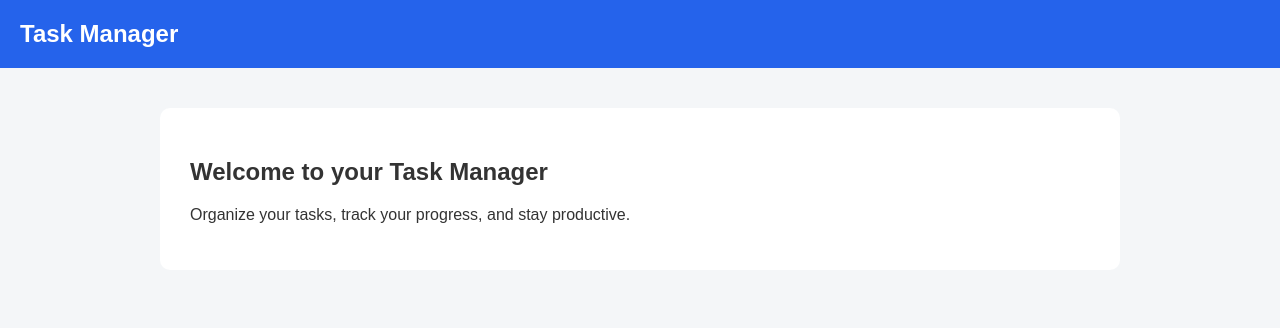
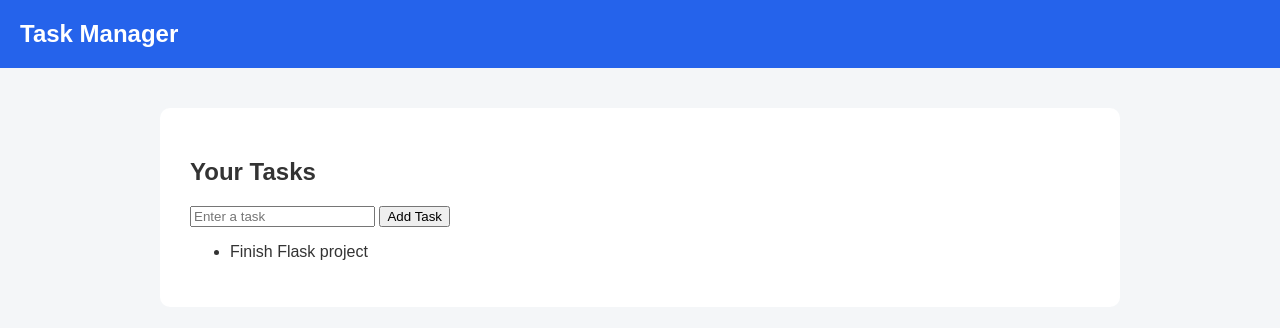
Before and after one commit to ed-earo/task-manager, a Flask app: page / in a window 1280 px wide. Shown: the top 328 px of the page. Run offline with Flask 3, Linux system fonts and the light colour scheme.

Commit message:
Added task creation and database integration

```diff
--- /dev/null
+++ b/app/extensions.py
@@ -0,0 +1,3 @@
+from flask_sqlalchemy import SQLAlchemy
+
+db = SQLAlchemy()
--- a/app/routes.py
+++ b/app/routes.py
@@ -1,4 +1,6 @@
-from flask import Blueprint, render_template
+from flask import Blueprint, render_template, request, redirect, url_for
+from app.extensions import db
+from app.models import Task
 
 
 main = Blueprint("main", __name__)
@@ -6,4 +8,17 @@ main = Blueprint("main", __name__)
 
 @main.route("/")
 def home():
-    return render_template("index.html")
+    tasks = Task.query.all()
+    return render_template("index.html", tasks=tasks)
+
+
+@main.route("/add", methods=["POST"])
+def add_task():
+    title = request.form.get("title")
+
+    if title:
+        task = Task(title=title)
+        db.session.add(task)
+        db.session.commit()
+
+    return redirect(url_for("main.home"))
--- a/app/templates/index.html
+++ b/app/templates/index.html
@@ -1,16 +1,35 @@
 {% extends "base.html" %}
 
 {% block title %}
-Home
+Tasks
 {% endblock %}
 
 {% block content %}
 
-<h2>Welcome to your Task Manager</h2>
+<h2>Your Tasks</h2>
 
-<p>
-    Organize your tasks, track your progress,
-    and stay productive.
-</p>
+<form action="{{ url_for('main.add_task') }}" method="POST">
+    <input
+        type="text"
+        name="title"
+        placeholder="Enter a task"
+        required
+    >
+
+    <button type="submit">
+        Add Task
+    </button>
+</form>
+
+
+<ul>
+    {% for task in tasks %}
+        <li>
+            {{ task.title }}
+        </li>
+    {% else %}
+        <li>No tasks yet.</li>
+    {% endfor %}
+</ul>
 
 {% endblock %}
```
Also changed, not shown: app/__init__.py (+11 -0 lines), app/models.py (added, +22 -0 lines), instance/tasks.db (added).
